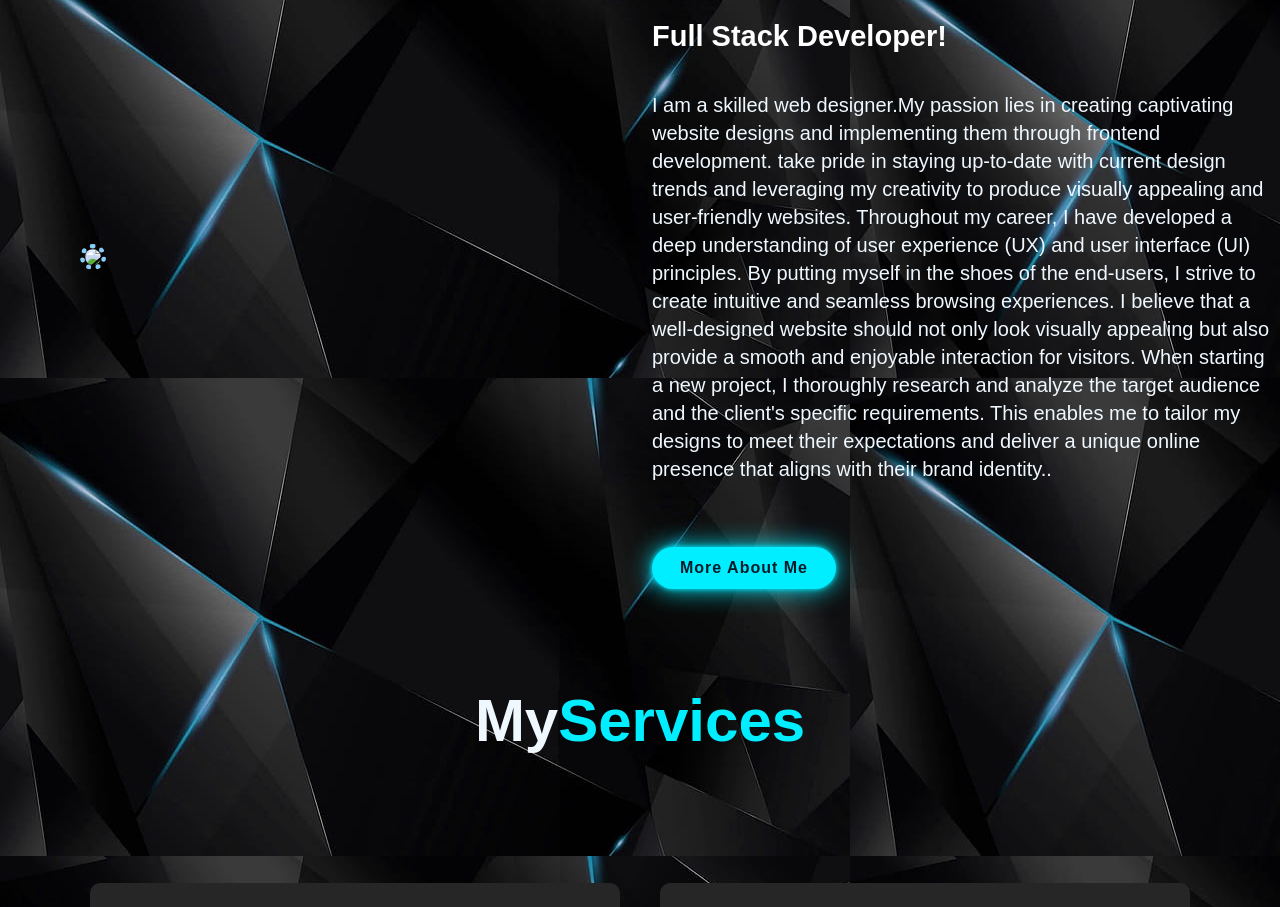
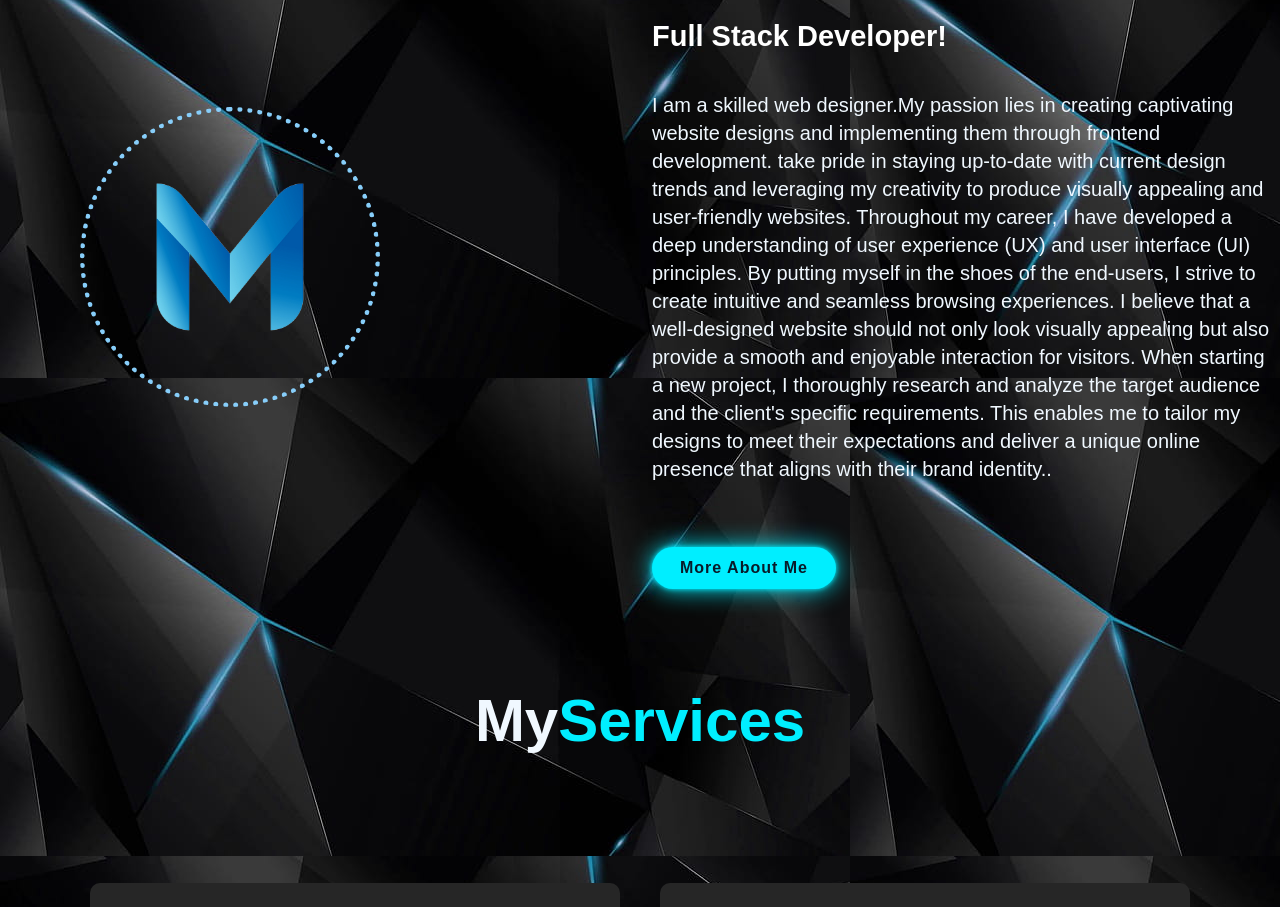
Before and after one commit to khambhatimanav/mk24, a plain HTML site: page index.html in a window 1280 px wide. Shown: the part 1056-1963 px from the top of the page. Drawn offline with nearby package versions, Linux system fonts and the light colour scheme.

Commit message:
Update index.html

```diff
--- a/index.html
+++ b/index.html
@@ -44,7 +44,7 @@
     </section>
     <section class="about" id="about">
         <div class="about-img">
-            <img src="./o.jpg">
+            <img src="./o.png">
         </div>
         <div class="about-text">
             <h2>About<span>Me</span></h2>
```
